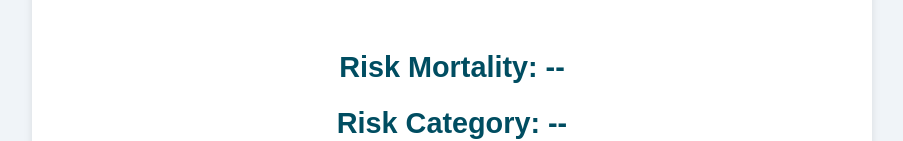
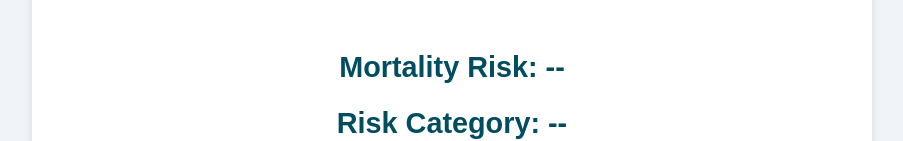
Before and after one commit to surovatrial/SUROVA-Risk-Calculator, a plain HTML site: page index.html in a window 1280 px wide. Shown: the part 1507-1648 px from the top of the page, without its empty margins (188-1091 px from the left). Drawn offline with Linux system fonts and the light colour scheme.

Commit message:
Update index.html

```diff
--- a/index.html
+++ b/index.html
@@ -224,7 +224,7 @@
         </form>
 
         <div class="result" id="result-container">
-            <h2>Risk Mortality: <span id="result">--</span></h2>
+            <h2>Mortality Risk: <span id="result">--</span></h2>
             <h2>Risk Category: <span id="category">--</span></h2>
         </div>
     </div>
```
